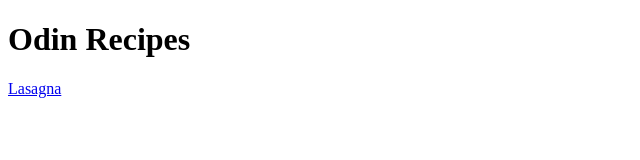
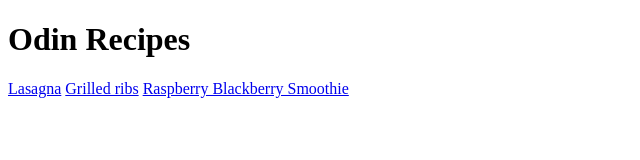
Before and after one commit to 1hrvslvsk/odin-recipes, a plain HTML site: page index.html in a window 1280 px wide. Shown: the whole page, without its empty margins (0-640 px from the left). Drawn offline with Linux system fonts and the light colour scheme.

Commit message:
linked recipes to index page

```diff
--- a/index.html
+++ b/index.html
@@ -11,5 +11,7 @@
         Odin Recipes
     </h1>
     <a href="/recipes/lasagna.html">Lasagna</a>
+    <a href="/recipes/grilled-ribs.html">Grilled ribs</a>
+    <a href="/recipes/berries-smoothie.html">Raspberry Blackberry Smoothie</a>
 </body>
 </html>
```
